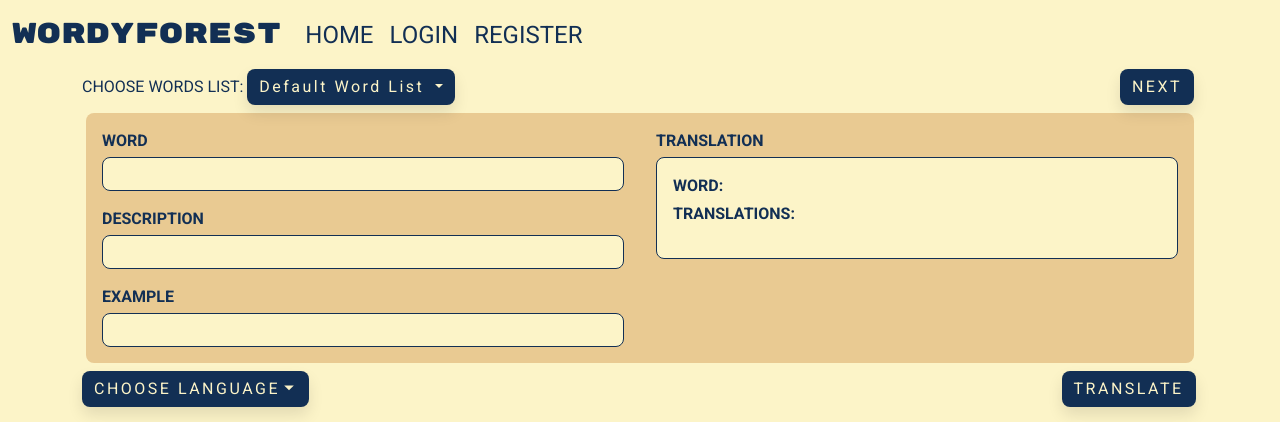
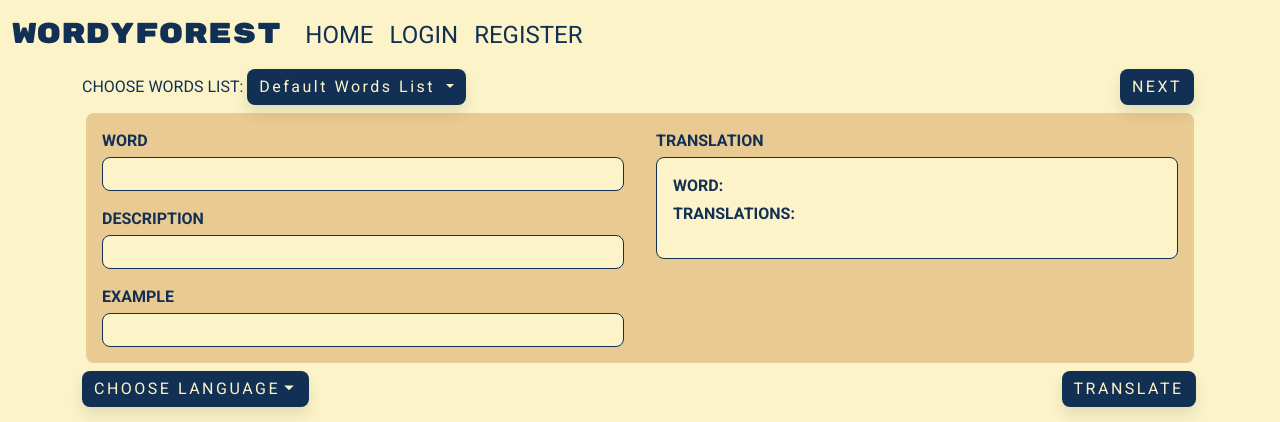
Before and after one commit to cuberkam/wordyforest, a Django app: page / in a window 1280 px wide. Shown: the top 422 px of the page. Run offline with Django 4.2, Linux system fonts and the light colour scheme; data that the repository does not hold is empty; some libraries are stand-ins or nearby versions.

Commit message:
Add search resaults scrollbar

```diff
--- a/static/css/base.css
+++ b/static/css/base.css
@@ -365,15 +365,15 @@ input[type="file"] {
 
 /* #region ScrollBar*/
 
-body::-webkit-scrollbar {
+::-webkit-scrollbar {
     width: 1em;
 }
 
-body::-webkit-scrollbar-track {
+::-webkit-scrollbar-track {
     background-color: var(--secondary);
 }
 
-body::-webkit-scrollbar-thumb {
+::-webkit-scrollbar-thumb {
     background-color: var(--dark-blue);
     outline: 1px solid var(--dark-blue);
     border-radius: 30rem;
--- a/templates/index.html
+++ b/templates/index.html
@@ -8,7 +8,7 @@
       <button id="choose-list" class="dropdown-toggle btn-dropdown button-hover-dark" type="button"
         data-bs-toggle="dropdown" aria-expanded="true">
         {% if selected_words_list_name in "default_words_list" %}
-        Default Word List
+        Default Words List
         {% else %}
         {{selected_words_list_name}}
         {% endif %}
@@ -22,7 +22,7 @@
           <input type="hidden" class="dropdown-item" name="words_list_name" value="{{words_list.name}}">
           <button class="dropdown-item">
             {% if words_list.name in "default_words_list" %}
-            Default Word List
+            Default Words List
             {% else %}
             {{words_list.name}}
             {% endif %}
--- a/templates/partials/search_results.html
+++ b/templates/partials/search_results.html
@@ -1,3 +1,4 @@
+<div style="overflow-y: scroll; height:70vh;">
   {% for word in results %}
   <div class="wire-frame p-2 mx-0 mt-2">
     <span id="word" class="mt-2 fw-bold">{{word.word}} (<span class="text-muted">{{word.type}}</span>)</span> <br>
@@ -7,3 +8,4 @@
       hx-target="#list-of-words">ADD</button>
   </div>
   {% endfor %}
+</div>
--- a/word_lists/views.py
+++ b/word_lists/views.py
@@ -96,7 +96,7 @@
 
     results = Dictionary.objects.filter(word__icontains=search_text).exclude(
         pk__in=user_words_list_words
-    )[:10]
+    )
 
     context = {
         "results": results,
```
Lines whose indentation alone changed are shown as unchanged.
